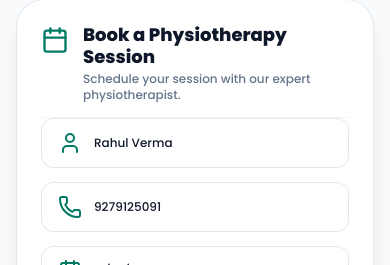
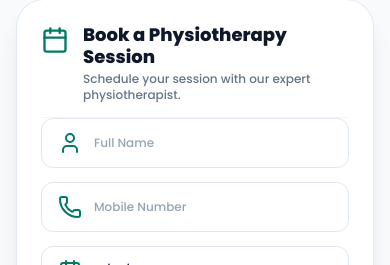
Before and after one commit to Ajayendra30/ZESTMED, a React (Vite) app: page /physio in a window 390 px wide. Shown: the part 2895-3160 px from the top of the page. Built offline with nearby package versions, Linux system fonts and the light colour scheme; no server answers; the database is empty.

Commit message:
Do not prefill patient name or phone when user is not logged in

```diff
--- a/src/pages/DoctorAppointmentPage.jsx
+++ b/src/pages/DoctorAppointmentPage.jsx
@@ -291,9 +291,9 @@ export default function DoctorAppointmentPage() {
   const [confirmedBooking, setConfirmedBooking] = useState(null);
 
   const [patientForm, setPatientForm] = useState({
-    name: user?.name || 'Rahul Verma',
-    phone: user?.contact || user?.phone || '9279125091',
-    age: user?.age || '34',
+    name: user?.name || '',
+    phone: user?.contact || user?.phone || '',
+    age: user?.age || '',
     gender: user?.gender || 'Male',
     symptoms: '',
     freeSeniorCab: false
@@ -307,6 +307,16 @@ export default function DoctorAppointmentPage() {
         phone: user.contact || user.phone || prev.phone,
         age: user.age || prev.age,
         gender: user.gender || prev.gender
+      }));
+    } else if (!user) {
+      setPatientForm((prev) => ({
+        ...prev,
+        name: '',
+        phone: '',
+        age: '',
+        gender: 'Male',
+        symptoms: '',
+        freeSeniorCab: false
       }));
     }
   }, [user]);
@@ -1640,7 +1650,7 @@ export default function DoctorAppointmentPage() {
                         value={patientForm.name}
                         onChange={(e) => setPatientForm({ ...patientForm, name: e.target.value })}
                         className="w-full px-3.5 py-2.5 bg-white border border-slate-200 rounded-xl text-xs sm:text-sm text-slate-900 outline-none focus:border-[#007A64]"
-                        placeholder="e.g. Rahul Verma"
+                        placeholder="Enter your name"
                       />
                     </div>
 
--- a/src/pages/PhysiotherapyPage.jsx
+++ b/src/pages/PhysiotherapyPage.jsx
@@ -189,10 +189,10 @@ export default function PhysiotherapyPage() {
   const navigate = useNavigate();
   const location = useLocation();
 
-  // Booking Form States
+  // Booking Form States - Only prefill if user is logged in
   const [formData, setFormData] = useState({
-    fullName: user?.name || 'Rahul Verma',
-    mobileNumber: user?.contact || user?.phone || '9279125091',
+    fullName: user?.name || '',
+    mobileNumber: user?.contact || user?.phone || '',
     preferredDate: new Date().toISOString().split('T')[0],
     preferredTime: '11:00 AM - 01:00 PM',
     selectedService: 'Back & Neck Pain Therapy',
@@ -203,7 +203,13 @@ export default function PhysiotherapyPage() {
       setFormData((prev) => ({
         ...prev,
         fullName: user.name,
-        mobileNumber: user.contact || user.phone || prev.mobileNumber
+        mobileNumber: user.contact || user.phone || prev.mobileNumber || ''
+      }));
+    } else if (!user) {
+      setFormData((prev) => ({
+        ...prev,
+        fullName: '',
+        mobileNumber: ''
       }));
     }
   }, [user]);
```
